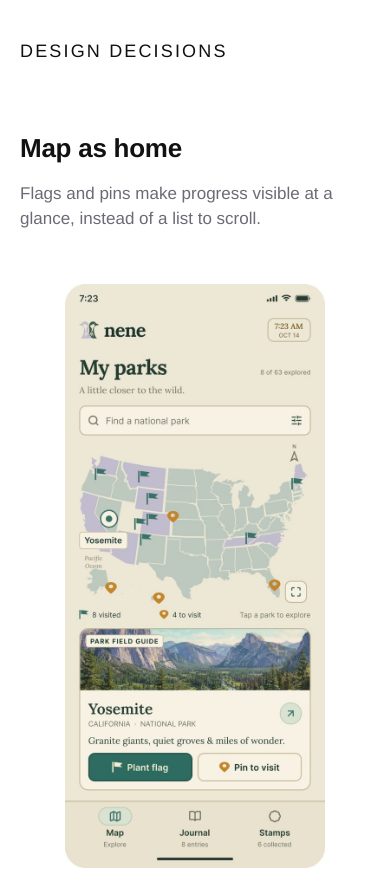
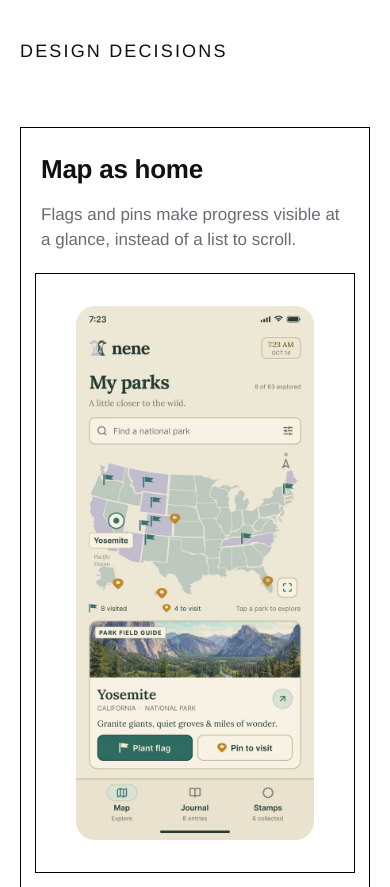
Before and after one commit to manojna18/Content_design_portfolio, a plain HTML site: page nene.html in a window 390 px wide. Shown: the part 2720-3607 px from the top of the page. Drawn offline with Linux system fonts and the light colour scheme; a web font is replaced by a local one.

Commit message:
Frame case study design decisions like the home page cards
Each design decision row gets a 1px black border with the screen panel
inset in its own border, matching the project cards. Applies to every
case study that uses these rows: Vantage, Nene, and Bird populations.

Co-Authored-By: Claude Opus 5.5 <noreply@anthropic.com>

```diff
--- a/nene.html
+++ b/nene.html
@@ -4,7 +4,7 @@
     <meta charset="UTF-8">
     <meta name="viewport" content="width=device-width, initial-scale=1.0">
     <title>Nene | Manogna</title>
-    <link rel="stylesheet" href="styles.css?v=36">
+    <link rel="stylesheet" href="styles.css?v=37">
   </head>
   <body>
     <header class="nav">
--- a/styles.css
+++ b/styles.css
@@ -1068,9 +1068,14 @@ button:focus-visible,
 }
 
 /* Design decision zigzag: text beside a screen panel, panels meet at corners */
+/* Bordered like the home page project cards: an outer frame, the screen inset with its own border */
 .decision-feature {
   display: grid;
   grid-template-columns: 1fr 1fr;
+  gap: 20px;
+  padding: 20px;
+  border: var(--border);
+  margin-bottom: 24px;
 }
 
 .decision-feature.is-flipped .decision-text {
@@ -1102,7 +1107,7 @@ button:focus-visible,
 
 .decision-screen {
   background: var(--bg);
-  border: none;
+  border: var(--border);
   border-radius: var(--radius);
   aspect-ratio: 1;
   align-items: flex-end;
@@ -1173,7 +1178,9 @@ button:focus-visible,
 @media (max-width: 720px) {
   .decision-feature {
     grid-template-columns: 1fr;
-    margin-bottom: 40px;
+    gap: 0;
+    padding: 14px;
+    margin-bottom: 20px;
   }
 
   .decision-feature.is-flipped .decision-text {
@@ -1181,7 +1188,7 @@ button:focus-visible,
   }
 
   .decision-text {
-    padding: 0 0 20px;
+    padding: 6px 6px 20px;
   }
 
   .decision-text .decision-body {
```
Also changed, not shown: Vantage.html (+1 -1 lines), about.html (+1 -1 lines), birds.html (+1 -1 lines), index.html (+1 -1 lines), parallax.html (+1 -1 lines), poppy-ember.html (+1 -1 lines), scout.html (+1 -1 lines).
